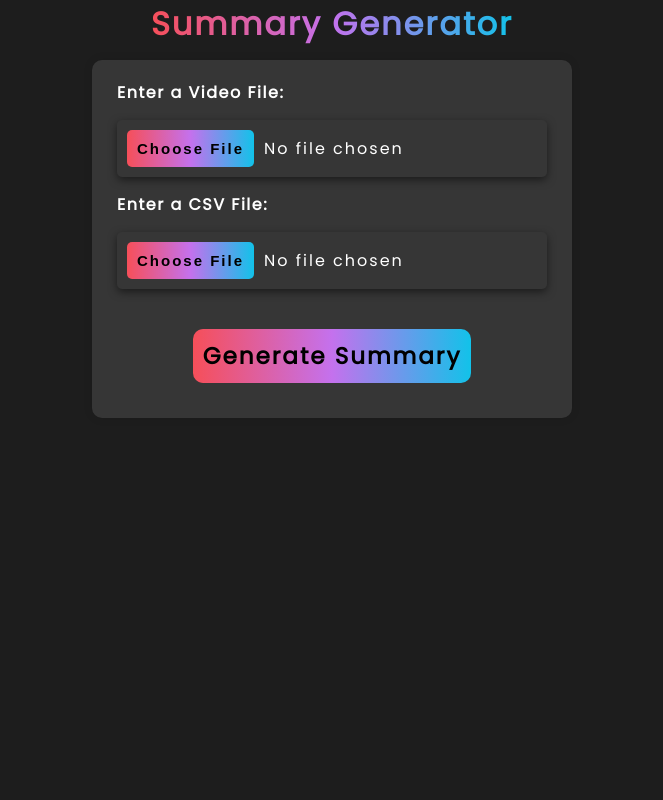
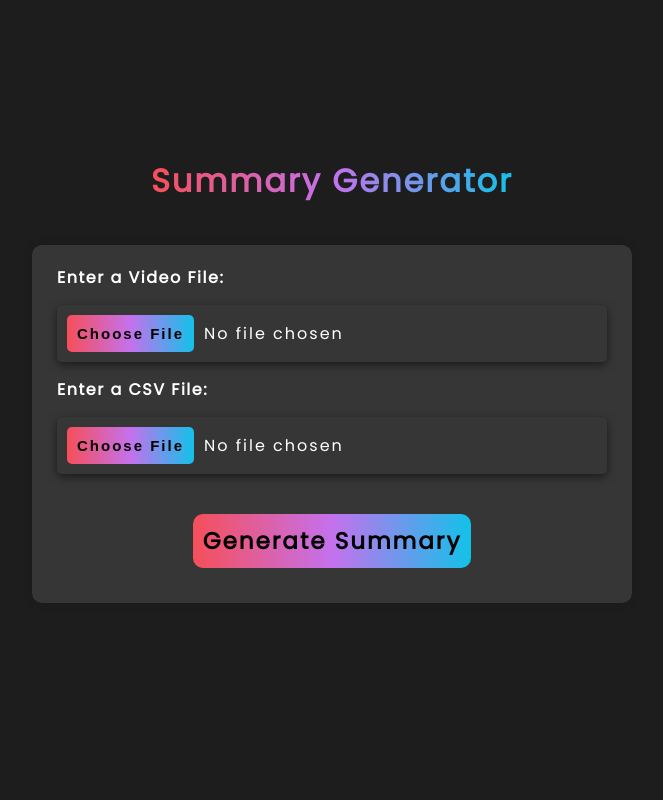
Before and after one commit to jainam03/Deep-blue-8, a Flask app: page / in a window 1280 px wide. Shown: the whole page, without its empty margins (308-971 px from the left). Run offline with Flask 2, Linux system fonts and the light colour scheme.

Commit message:
changes the position of the card to center

```diff
--- a/ui/templates/index.html
+++ b/ui/templates/index.html
@@ -6,64 +6,7 @@
     <meta name="viewport" content="width=device-width, initial-scale=1.0">
     <title>Summary Generator</title>
     <style>
-        /* * {
-            margin: 0;
-            padding: 0;
-            box-sizing: border-box;
-            font-family: system-ui, -apple-system, BlinkMacSystemFont, 'Segoe UI', Roboto, Oxygen, Ubuntu, Cantarell, 'Open Sans', 'Helvetica Neue', sans-serif;
-        }
-        body {
-            font-family: sans-serif;
-            background-color: #3a383ae5;
-            color: rgba(255, 255, 0, 0.578);
-            padding: 20px;
-        }
 
-        h1 {
-            text-align: center;
-            font-size: 36px;
-            margin-bottom: 30px;
-        }
-
-        form {
-            max-width: 600px;
-            margin: 0 auto;
-            background-color: #050404;
-            border-radius: 8px;
-            box-shadow: 0 0 10px rgba(0, 0, 0, 0.1);
-            padding: 30px;
-        }
-
-        label {
-            display: block;
-            font-size: 18px;
-            margin-bottom: 10px;
-        }
-
-        input[type="file"] {
-            display: block;
-            margin-bottom: 20px;
-        }
-
-        input[type="submit"] {
-            background-color: #007bff;
-            color: #fff;
-            border: none;
-            border-radius: 4px;
-            padding: 0px 20px 20 0;
-            font-size: 18px;
-            cursor: pointer;
-            transition: background-color 0.3s ease;
-            cursor: pointer;
-            float: right;
-
-
-
-        }
-
-        input[type="submit"]:hover {
-            background-color: #0069d9;
-        } */
         @import url('https://fonts.googleapis.com/css2?family=Poppins&display=swap');
 
         * {
@@ -81,7 +24,8 @@
             display: flex;
             flex-direction: column;
             align-items: center;
-            gap: 2px;
+            justify-content: center;
+            /* gap: 2px; */
         }
 
         h1 {
@@ -102,7 +46,8 @@
 
             background: #363636;
             padding: 20px 25px;
-            margin: 10px 0;
+            margin: 40px 0 40px 0;
+            min-width: 600px;
 
             border-radius: 10px;
             box-shadow: 0 0 10px rgba(0, 0, 0, 0.1);
```
